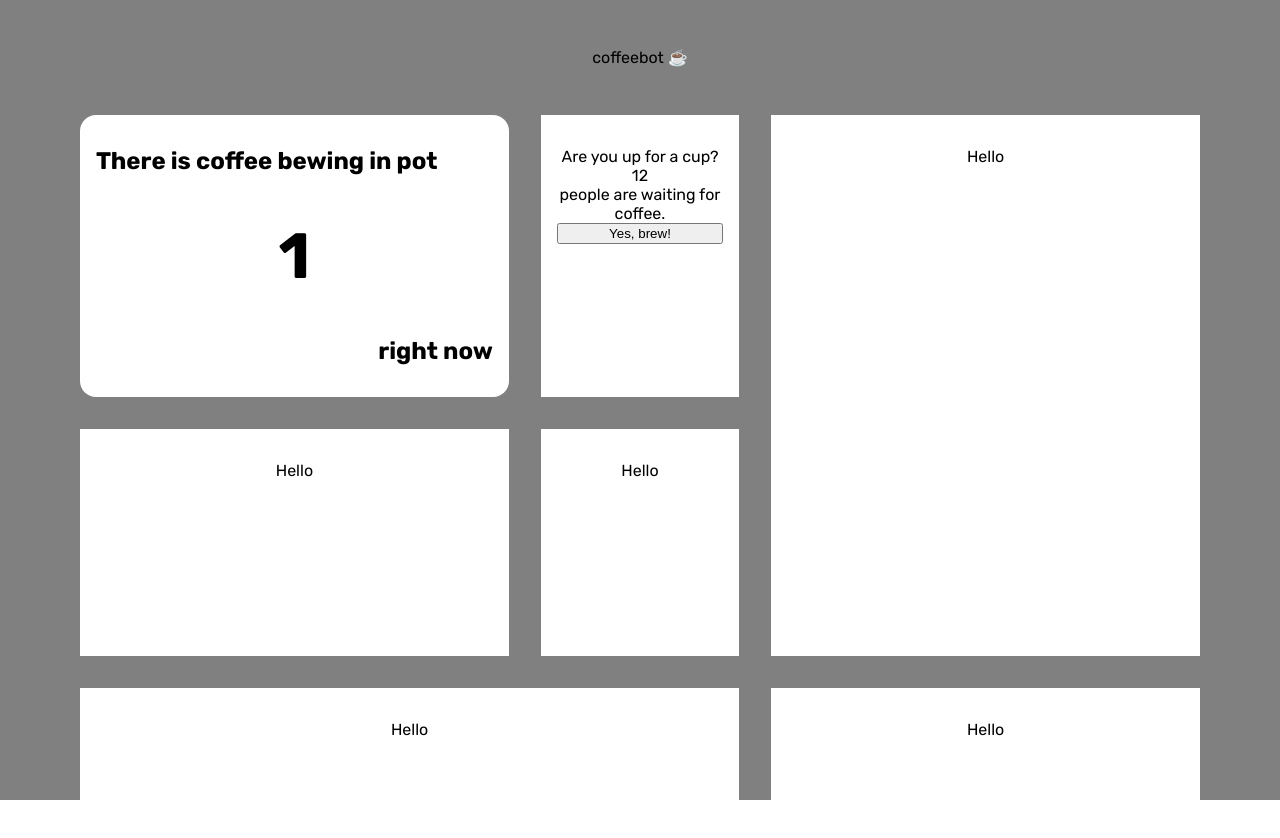
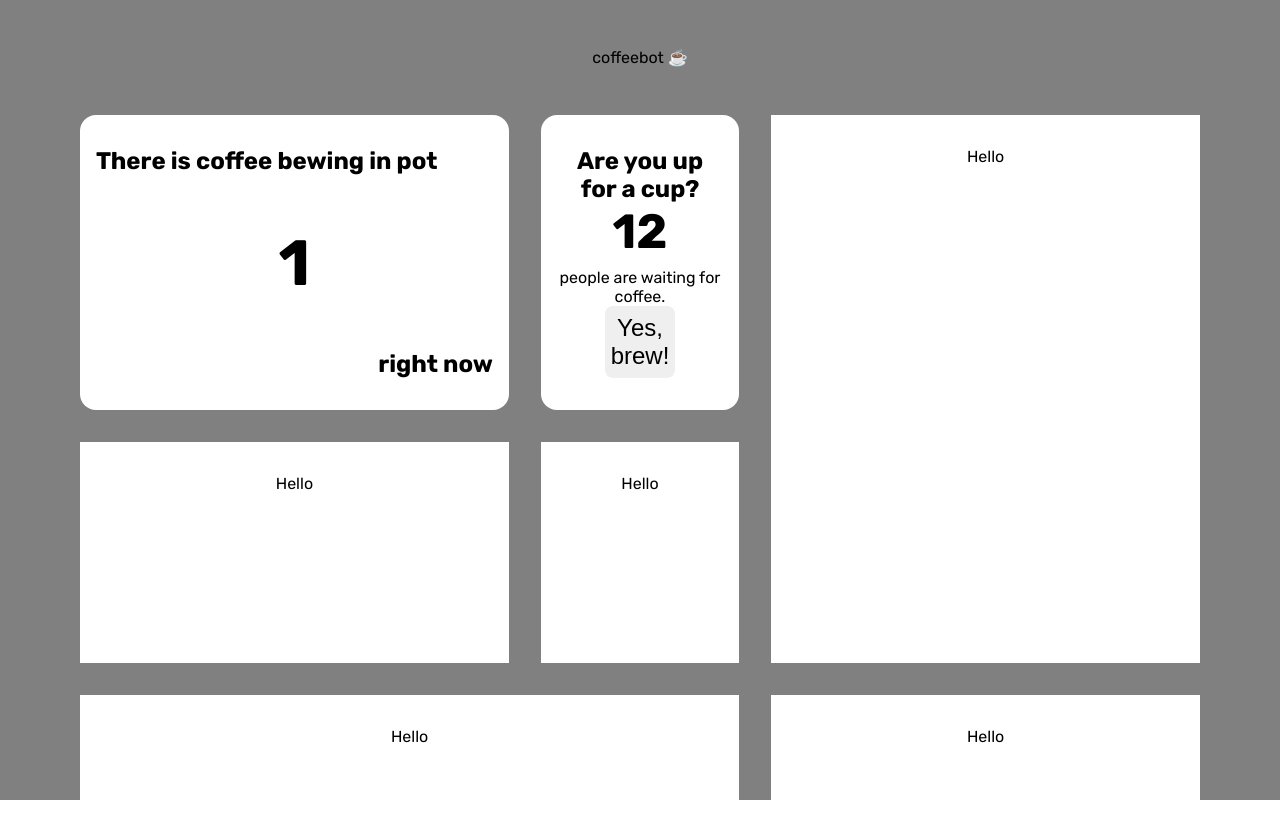
Before and after one commit to dardandauti/coffeebot-frontend, a React (Create React App) app: page / in a window 1280 px wide. Shown: the top 838 px of the page. Built offline with nearby package versions, Linux system fonts and the light colour scheme.

Commit message:
Finished  static up-for-a-cup component

```diff
--- a/src/App.module.scss
+++ b/src/App.module.scss
@@ -42,6 +42,7 @@
   grid-area: upForACupCard;
   padding: 2rem 1rem;
   background-color: white;
+  border-radius: 1rem;
 }
 
 .graphCard {
--- a/src/Components/BrewingRightNow/BrewingRightNow.module.scss
+++ b/src/Components/BrewingRightNow/BrewingRightNow.module.scss
@@ -8,6 +8,7 @@
   }
   & h1 {
     font-size: 4rem;
+    margin: 0;
   }
 }
 
--- a/src/Components/UpForACup/UpForACup.module.scss
+++ b/src/Components/UpForACup/UpForACup.module.scss
@@ -1,8 +1,29 @@
 .root {
+  height: 100%;
   display: flex;
   flex-direction: column;
   justify-content: space-between;
-  & p {
+  & h2,
+  h1,
+  h4 {
     margin: 0;
   }
 }
+
+.numberOfPeople {
+  & h1 {
+    font-size: 3rem;
+  }
+  & h4 {
+    font-weight: normal;
+    margin-top: 0.5rem;
+  }
+}
+
+.brewButton {
+  font-size: x-large;
+  margin: 0rem 3rem;
+  padding: 0.5rem 0rem;
+  border-radius: 0.5rem;
+  border: none;
+}
--- a/src/Components/UpForACup/UpForACup.tsx
+++ b/src/Components/UpForACup/UpForACup.tsx
@@ -3,10 +3,12 @@ import classes from "./UpForACup.module.scss";
 export const UpForACup = () => {
   return (
     <div className={classes.root}>
-      <p>Are you up for a cup?</p>
-      <p>12</p>
-      <p>people are waiting for coffee.</p>
-      <button>Yes, brew!</button>
+      <h2>Are you up for a cup?</h2>
+      <div className={classes.numberOfPeople}>
+        <h1>12</h1>
+        <h4>people are waiting for coffee.</h4>
+      </div>
+      <button className={classes.brewButton}>Yes, brew!</button>
     </div>
   );
 };
```
